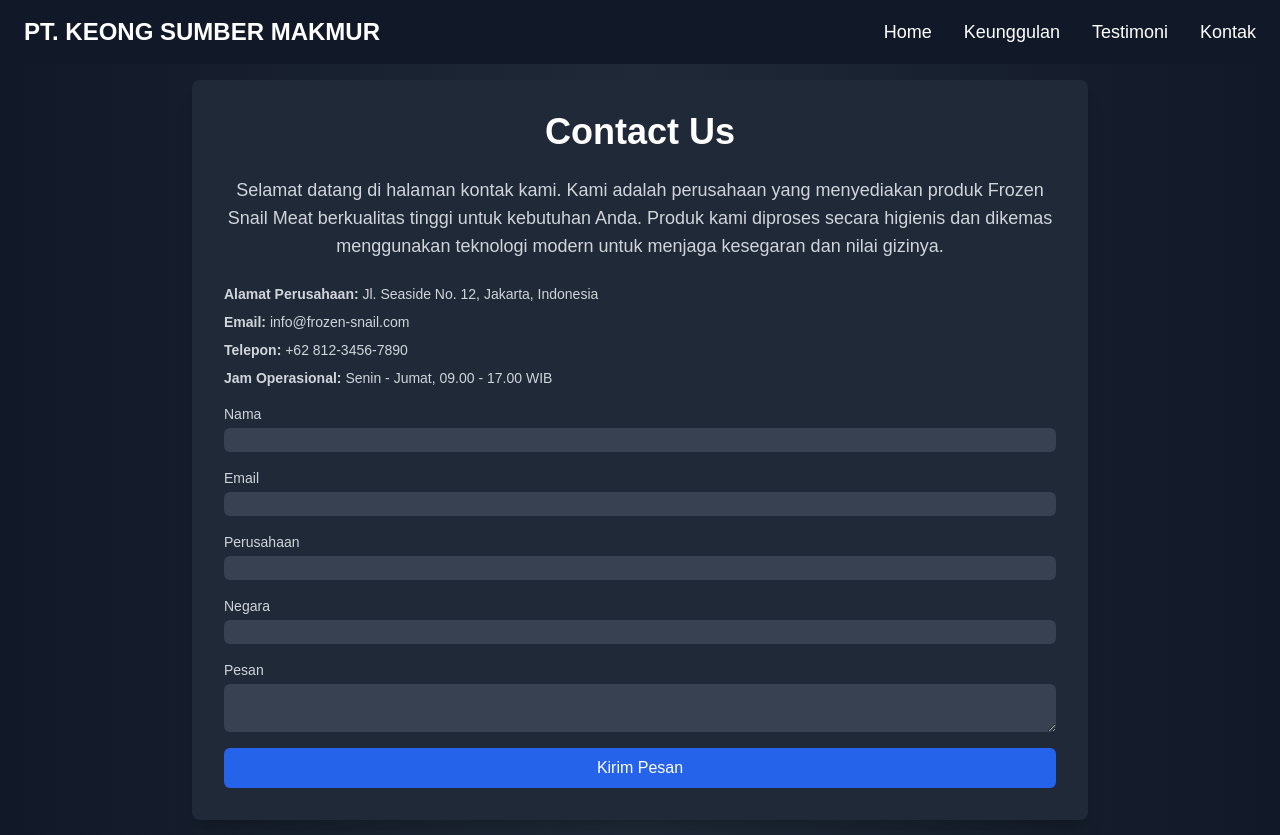
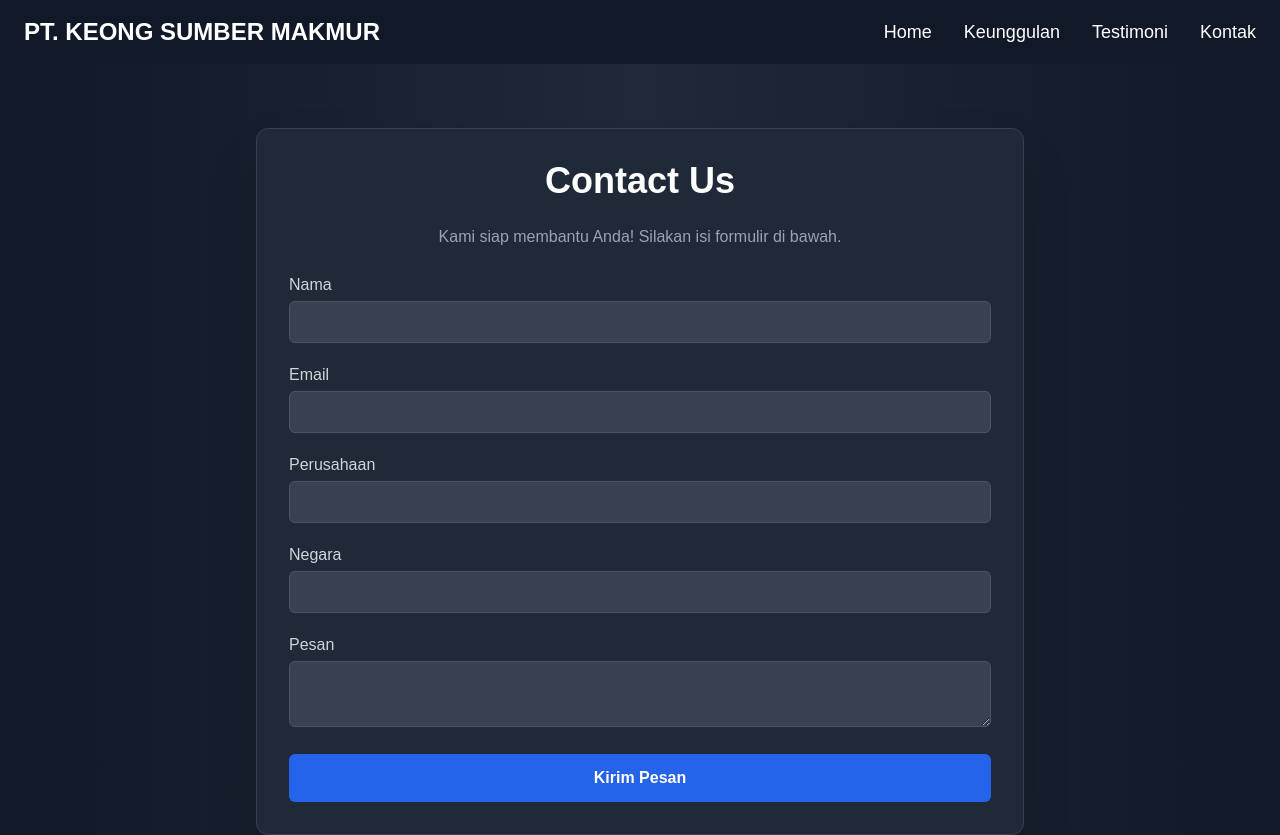
Before and after one commit to obeddx/keongImporNew, a Next.js app: page /contact in a window 1280 px wide. Shown: the top 835 px of the page. Built offline with nearby package versions, Linux system fonts and the light colour scheme.

Commit message:
menambahkan design design asalemekete

```diff
--- /dev/null
+++ b/app/_app.tsx
@@ -0,0 +1,10 @@
+// pages/_app.tsx
+import { appWithTranslation } from "next-i18next";
+import type { AppProps } from "next/app";
+import "../globals.css";
+
+function App({ Component, pageProps }: AppProps) {
+  return <Component {...pageProps} />;
+}
+
+export default appWithTranslation(App);
--- a/app/contact/page.tsx
+++ b/app/contact/page.tsx
@@ -2,6 +2,7 @@
 
 import React, { useState } from "react";
 import { useSearchParams } from "next/navigation";
+import { motion } from "framer-motion";
 
 const ContactPage = () => {
   const searchParams = useSearchParams();
@@ -22,13 +23,13 @@ const ContactPage = () => {
     message: false,
   });
 
-  const handleChange = (e: React.ChangeEvent<HTMLInputElement | HTMLTextAreaElement>) => {
+  const handleChange = (e) => {
     const { name, value } = e.target;
     setFormData({ ...formData, [name]: value });
     setErrors({ ...errors, [name]: false });
   };
 
-  const handleSubmit = async (e: React.FormEvent) => {
+  const handleSubmit = async (e) => {
     e.preventDefault();
     const newErrors = {
       name: formData.name === "",
@@ -38,91 +39,63 @@ const ContactPage = () => {
     };
     setErrors(newErrors);
 
-    const hasErrors = Object.values(newErrors).some((error) => error);
-    if (!hasErrors) {
-      try {
-        const response = await fetch("/api/kontak", {
-          method: "POST",
-          headers: { "Content-Type": "application/json" },
-          body: JSON.stringify({
-            name: formData.name,
-            email: formData.email,
-            company: formData.company || null, // Perusahaan bisa null
-            country: formData.country,
-            message: formData.message,
-          }),
-        });
-
-        if (!response.ok) {
-          throw new Error("Gagal mengirim pesan. , Email anda sudah terdaftar");
-        }
-
-        const result = await response.json();
-        console.log("Pesan berhasil dikirim", result);
-        alert("Pesan berhasil dikirim!");
-        // Reset form setelah sukses
-        setFormData({ name: "", email: "", company: "", country: "", message: "" });
-      } catch (error) {
-        console.error("Terjadi kesalahan:", error);
-        alert("Gagal mengirim pesan.");
-      }
-    } else {
-      alert("Tolong isi semua field yang wajib diisi.");
+    if (!Object.values(newErrors).some(Boolean)) {
+      alert("Pesan berhasil dikirim!");
+      setFormData({ name: "", email: "", company: "", country: "", message: "" });
     }
   };
 
   return (
-    <div className="py-20 px-6 md:px-10 bg-gradient-to-r from-gray-900 via-gray-800 to-gray-900 min-h-screen text-white">
-      <div className="max-w-4xl mx-auto bg-gray-800 rounded-lg shadow-xl p-8">
-        <h1 className="text-3xl md:text-4xl font-bold text-center mb-6">{subject}</h1>
-        <form onSubmit={handleSubmit} className="space-y-4">
-          <p className="text-gray-300 text-lg mb-6 text-center">
-            Selamat datang di halaman kontak kami. Kami adalah perusahaan yang menyediakan produk Frozen Snail Meat berkualitas tinggi untuk kebutuhan Anda. Produk kami diproses secara higienis dan dikemas menggunakan teknologi modern untuk menjaga kesegaran dan nilai gizinya.
-          </p>
-          <div className="text-gray-300 text-sm mb-6 space-y-2">
-            <p>
-              <strong>Alamat Perusahaan:</strong> Jl. Seaside No. 12, Jakarta, Indonesia
-            </p>
-            <p>
-              <strong>Email:</strong> info@frozen-snail.com
-            </p>
-            <p>
-              <strong>Telepon:</strong> +62 812-3456-7890
-            </p>
-            <p>
-              <strong>Jam Operasional:</strong> Senin - Jumat, 09.00 - 17.00 WIB
-            </p>
+    <div className="min-h-screen bg-gradient-to-r from-gray-900 via-gray-800 to-gray-900 flex items-center justify-center px-6 py-16 pt-32"> {/* Tambahkan pt-32 */}
+      <motion.div
+        initial={{ opacity: 0, y: 50 }}
+        animate={{ opacity: 1, y: 0 }}
+        transition={{ duration: 0.8 }}
+        className="w-full max-w-3xl bg-gray-800 p-8 rounded-xl shadow-2xl border border-gray-700">
+
+        <h1 className="text-4xl font-bold text-center text-white mb-6">{subject}</h1>
+        <p className="text-gray-400 text-center mb-6">Kami siap membantu Anda! Silakan isi formulir di bawah.</p>
+
+        <form onSubmit={handleSubmit} className="space-y-5">
+          {[
+            { label: "Nama", name: "name" },
+            { label: "Email", name: "email", type: "email" },
+            { label: "Perusahaan", name: "company", required: false },
+            { label: "Negara", name: "country" },
+          ].map(({ label, name, type = "text", required = true }) => (
+            <div key={name}>
+              <label className="block text-gray-300 mb-1">{label}</label>
+              <input
+                type={type}
+                name={name}
+                value={formData[name]}
+                onChange={handleChange}
+                className={`w-full px-4 py-2 rounded-md bg-gray-700 border ${errors[name] ? "border-red-500" : "border-gray-600"} text-white focus:outline-none focus:ring-2 focus:ring-blue-500 transition`}
+              />
+              {errors[name] && <p className="text-red-500 text-sm">{label} wajib diisi</p>}
+            </div>
+          ))}
+
+          <div>
+            <label className="block text-gray-300 mb-1">Pesan</label>
+            <textarea
+              name="message"
+              value={formData.message}
+              onChange={handleChange}
+              className={`w-full px-4 py-2 rounded-md bg-gray-700 border ${errors.message ? "border-red-500" : "border-gray-600"} text-white focus:outline-none focus:ring-2 focus:ring-blue-500 transition`}
+            />
+            {errors.message && <p className="text-red-500 text-sm">Pesan wajib diisi</p>}
           </div>
 
-          <div>
-            <label className="block text-sm font-medium text-gray-300">Nama</label>
-            <input type="text" name="name" value={formData.name} onChange={handleChange} className={`mt-1 block w-full rounded-md bg-gray-700 border-gray-600 text-white ${errors.name ? "border-red-500" : ""}`} />
-            {errors.name && <p className="text-red-500 text-sm">Nama wajib diisi</p>}
-          </div>
-          <div>
-            <label className="block text-sm font-medium text-gray-300">Email</label>
-            <input type="email" name="email" value={formData.email} onChange={handleChange} className={`mt-1 block w-full rounded-md bg-gray-700 border-gray-600 text-white ${errors.email ? "border-red-500" : ""}`} />
-            {errors.email && <p className="text-red-500 text-sm">Email wajib diisi</p>}
-          </div>
-          <div>
-            <label className="block text-sm font-medium text-gray-300">Perusahaan</label>
-            <input type="text" name="company" value={formData.company} onChange={handleChange} className={`mt-1 block w-full rounded-md bg-gray-700 border-gray-600 text-white`} />
-          </div>
-          <div>
-            <label className="block text-sm font-medium text-gray-300">Negara</label>
-            <input type="text" name="country" value={formData.country} onChange={handleChange} className={`mt-1 block w-full rounded-md bg-gray-700 border-gray-600 text-white ${errors.country ? "border-red-500" : ""}`} />
-            {errors.country && <p className="text-red-500 text-sm">Negara wajib diisi</p>}
-          </div>
-          <div>
-            <label className="block text-sm font-medium text-gray-300">Pesan</label>
-            <textarea name="message" value={formData.message} onChange={handleChange} className={`mt-1 block w-full rounded-md bg-gray-700 border-gray-600 text-white ${errors.message ? "border-red-500" : ""}`} />
-            {errors.message && <p className="text-red-500 text-sm">Pesan wajib diisi</p>}
-          </div>
-          <button type="submit" className="w-full py-2 px-4 bg-blue-600 hover:bg-blue-700 rounded-md text-white font-medium">
+          <motion.button
+            whileHover={{ scale: 1.05 }}
+            whileTap={{ scale: 0.95 }}
+            type="submit"
+            className="w-full py-3 bg-blue-600 hover:bg-blue-700 rounded-md text-white font-semibold transition">
             Kirim Pesan
-          </button>
+          </motion.button>
         </form>
-      </div>
+      </motion.div>
     </div>
   );
 };
--- /dev/null
+++ b/next-i18next.config.js
@@ -0,0 +1,6 @@
+export default {
+  i18n: {
+    defaultLocale: 'en',
+    locales: ['en', 'id', 'zh', 'ko'], // Daftar bahasa yang didukung
+  },
+};
--- a/package.json
+++ b/package.json
@@ -20,8 +20,8 @@
     "next": "^15.1.6",
     "next-sanity": "^9.8.43",
     "nodemailer": "^6.10.0",
-    "react": "^19.0.0",
-    "react-dom": "^19.0.0",
+    "react": "^18.3.1",
+    "react-dom": "^18.3.1",
     "react-icons": "^5.4.0",
     "react-quill": "^2.0.0",
     "swiper": "^11.2.1"
--- a/tsconfig.json
+++ b/tsconfig.json
@@ -22,6 +22,6 @@
       "@/*": ["./*"]
     }
   },
-  "include": ["next-env.d.ts", "**/*.ts", "**/*.tsx", ".next/types/**/*.ts", "app/page.js"],
+  "include": ["next-env.d.ts", "**/*.ts", "**/*.tsx", ".next/types/**/*.ts", "app/page.js", "next-i18next.config.js"],
   "exclude": ["node_modules"]
 }
```
Also changed, not shown: app/Products/[id]/page.tsx (+43 -28 lines), app/Products/page.tsx (+38 -33 lines), public/locales/en/common.json (added, +7 -0 lines), public/locales/id/common.json (added, +7 -0 lines), public/locales/ko/common.json (added, +7 -0 lines), public/locales/zh/common.json (added, +7 -0 lines), 1 other file (tests, documents, lock files or other folders).
